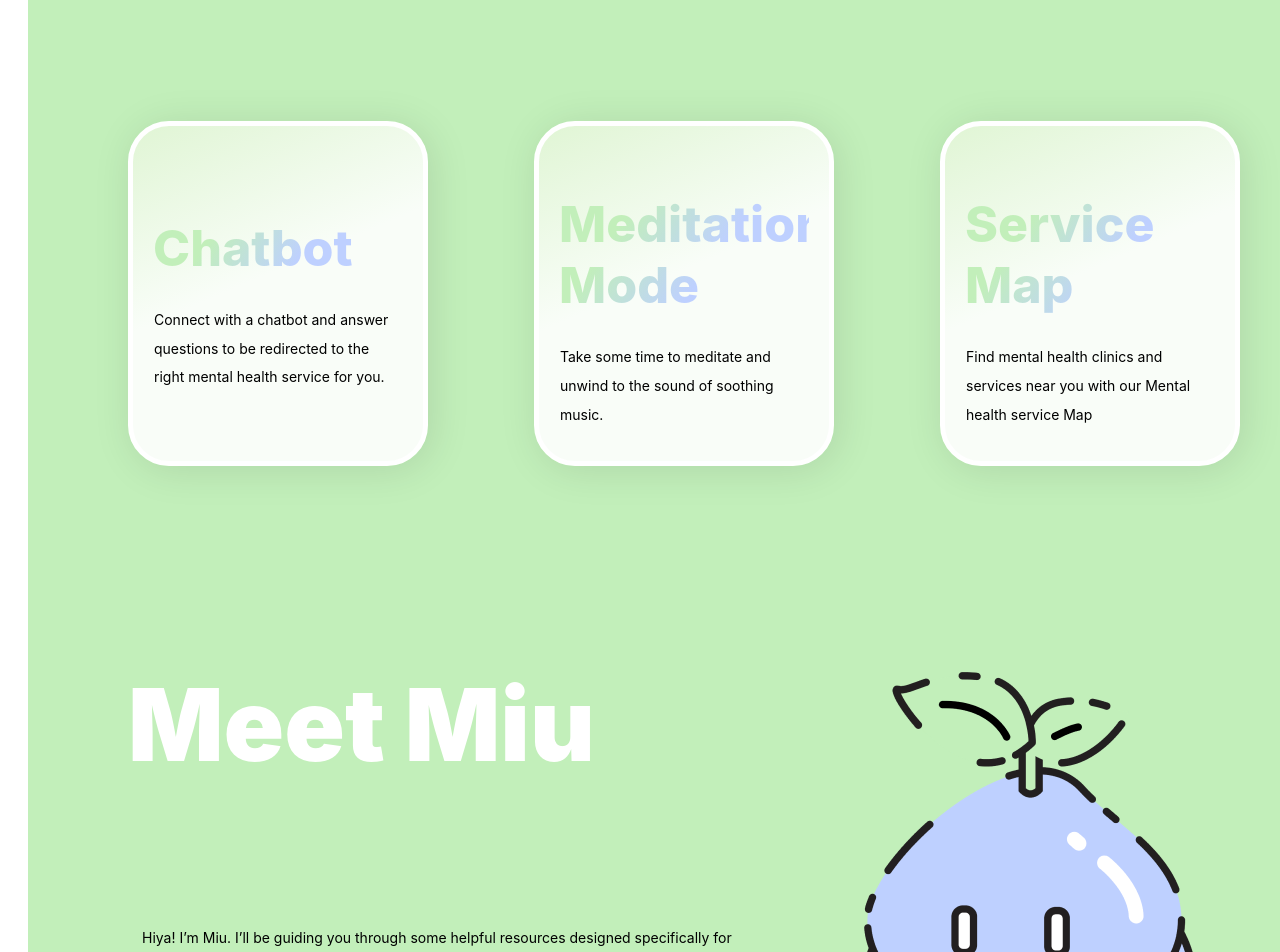
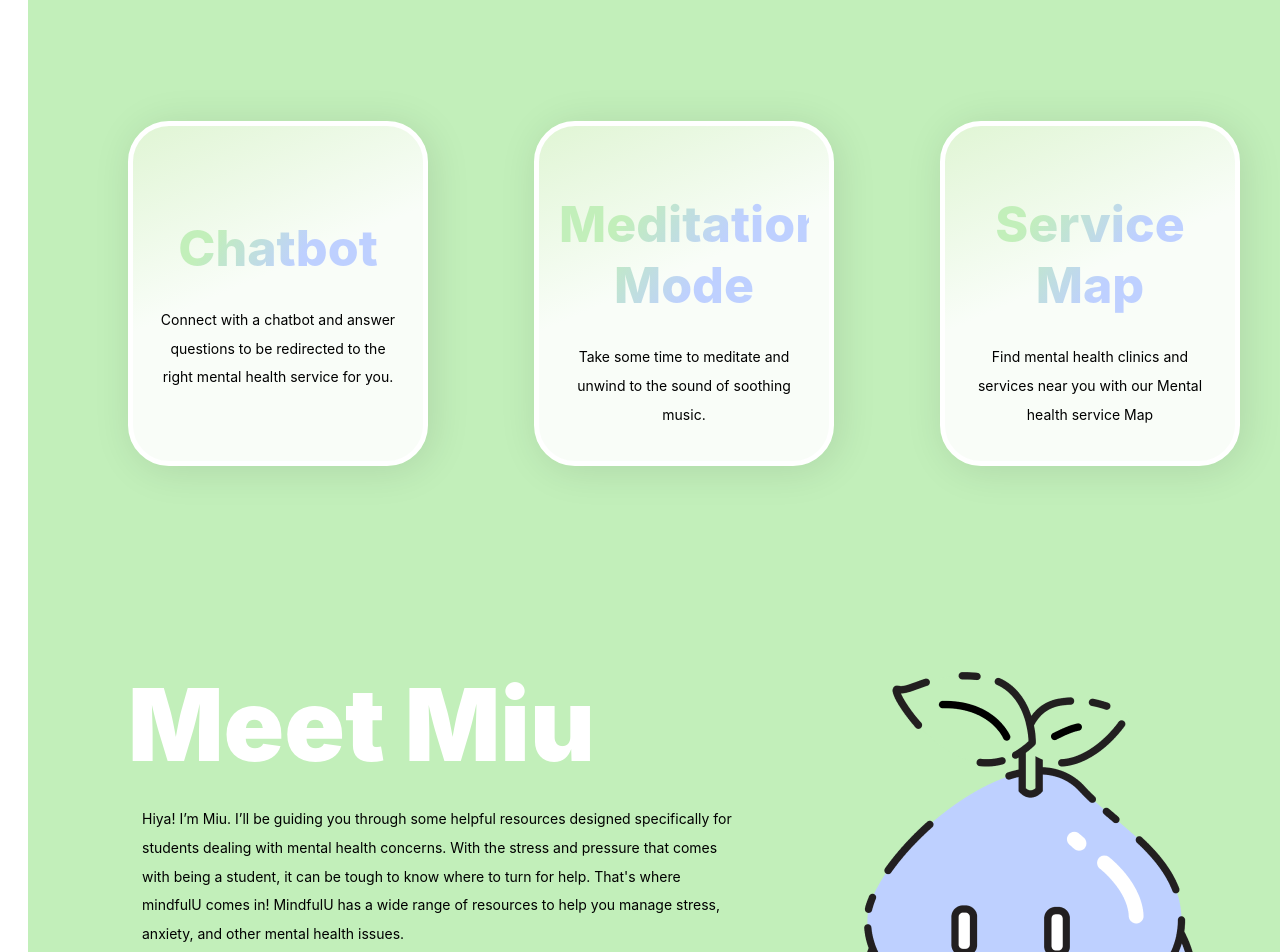
Before and after one commit to LenaWang03/NW-Hacks-2023, a React (Vite) app: page / in a window 1280 px wide. Shown: the part 1360-2312 px from the top of the page. Built offline with nearby package versions, Linux system fonts and the light colour scheme.

Commit message:
minor style changes

```diff
--- a/src/styles/About.css
+++ b/src/styles/About.css
@@ -14,6 +14,7 @@
   display: flex;
   flex-direction: column;
   align-items: center;
+  text-align: center;
   justify-content: center;
   width: 314px;
   height: 345px;
@@ -62,13 +63,13 @@
   text-align: left;
   color: #ffffff;
   margin-top: 45px;
+  margin-bottom: -50px;
 }
 
 .meet-miu-text {
   width: 597px;
   text-align: left;
   padding-left: 1em;
-
 }
 
 .miu-info {
```
